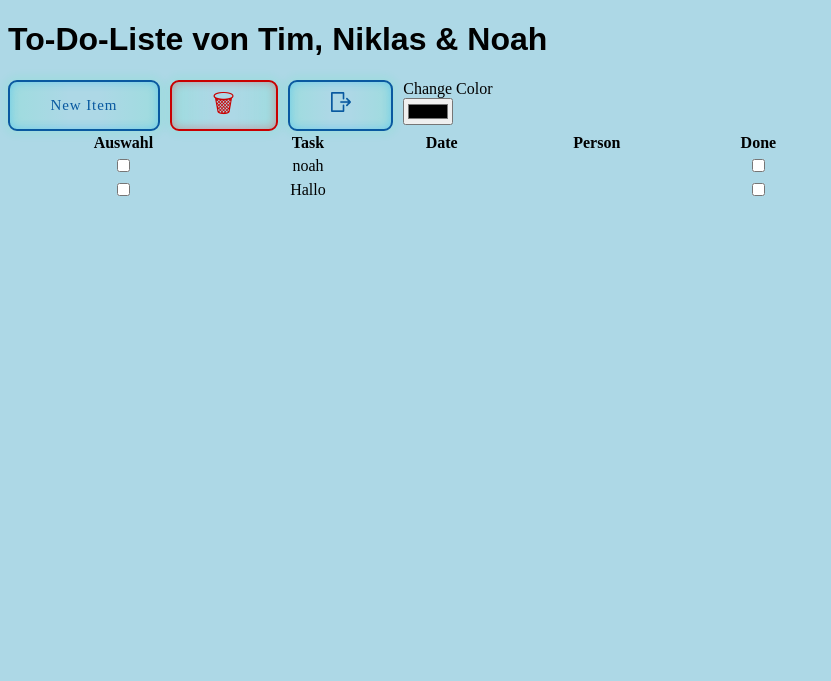
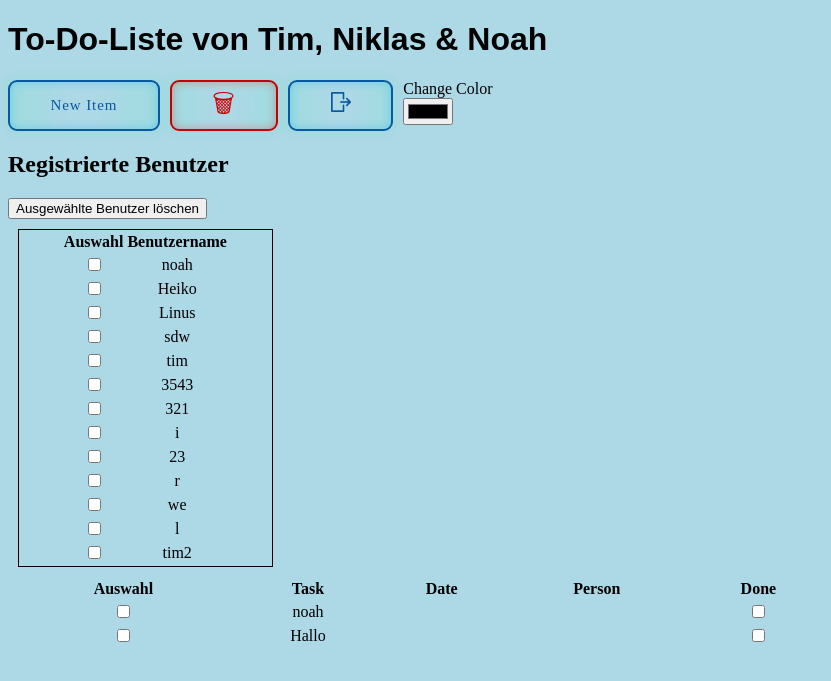
Before and after one commit to Tim10022023/ToDoListPythonProject, a Flask app: page / in a window 1280 px wide. Shown: the top 681 px of the page, without its empty margins (0-831 px from the left). Run offline with Flask 3, Linux system fonts and the light colour scheme; a user stored in the database is signed in.

Commit message:
added overview for registered users

```diff
--- a/app.py
+++ b/app.py
@@ -58,7 +58,8 @@ def register():
 @login_required
 def homepage():
     tasks = Task.query.filter_by(user_id=current_user.id).all()
-    return render_template('index.html', tasks=tasks)
+    users = User.query.all()
+    return render_template('index.html', tasks=tasks, users=users)
 
 @app.route('/popup', methods=['POST','GET'])
 def popup():
@@ -87,6 +88,15 @@ def delete_task():
     db.session.commit()
     return redirect(url_for('homepage'))
 
+@app.route('/delete_user', methods=['POST'])
+def delete_user():
+    user_ids = request.form.getlist('user_ids')
+    for user_id in user_ids:
+        user = User.query.get_or_404(user_id)
+        db.session.delete(user)
+    db.session.commit()
+    return redirect(url_for('homepage'))
+
 @app.route('/update_task_status/<int:task_id>', methods=['POST'])
 def update_task_status(task_id):
     data = request.get_json()
--- a/static/style.css
+++ b/static/style.css
@@ -17,3 +17,11 @@ table{
   text-decoration: line-through;
   color: #2dc518;
 }
+
+.user-list-table{
+  width:20%;
+  display:flex;
+  justify-content: space-around;
+  border: 1px solid black;
+  margin: 10px;
+}
--- a/templates/index.html
+++ b/templates/index.html
@@ -27,9 +27,32 @@
       <input type="color" name="bg_color" id="bg_color" oninput="updateBackground()">
     </div>
   </div>
+  <h2>Registrierte Benutzer</h2>
+  <form id="deleteUserForm" method="post" action="{{ url_for('delete_user') }}">
+    <input type="hidden" name="csrf_token" value="{{ csrf_token() }}" />
+    <button type="submit">Ausgewählte Benutzer löschen</button>
+    <div class="user-list-table">
+    <table>
+      <thead>
+        <tr>
+          <th>Auswahl</th>
+          <th>Benutzername</th>
+        </tr>
+      </thead>
+      <tbody>
+        {% for user in users %}
+        <tr>
+          <td>
+            <input type="checkbox" name="user_ids" value="{{ user.id }}" />
+          </td>
+          <td>{{ user.username }}</td>
+        </tr>
+        {% endfor %}
+      </tbody>
+    </table>
+  </div>
+  </form>
 
-
-</form>
 
   <form id="deleteForm" method="post" action="{{ url_for('delete_task') }}">
     <input type="hidden" name="csrf_token" value="{{ csrf_token() }}" />
@@ -63,21 +86,6 @@
   </form>
 
   <script>
-    $(document).ready(function() {
-            $('.delete-btn').on('click', function() {
-                var personId = $(this).data('id');
-                $.ajax({
-                    url: '/delete',
-                    method: 'POST',
-                    contentType: 'application/json',
-                    data: JSON.stringify({'id': personId}),
-                    success: function(response) {
-                        $('#person-' + personId).remove();
-                        alert(response.message);
-                    }
-                });
-            });
-        });
     function updateTaskStatus(checkbox) {
       const taskId = checkbox.getAttribute("data-task-id");
       const doneStatus = checkbox.checked ? 1 : 0;
```
Also changed, not shown: models.py (+0 -13 lines), instance/eingaben.db.
